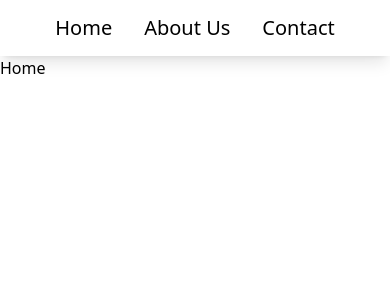
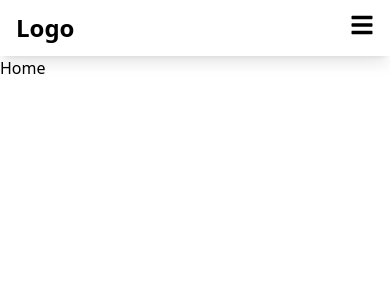
Before and after one commit to Roh17v/Synergy-React.js-Assignment, a React (Vite) app: page / in a window 390 px wide. Shown: the top 300 px of the page. Built offline with nearby package versions, Linux system fonts and the light colour scheme.

Commit message:
feat: Made the navbar responsive for smaller screens

```diff
--- a/package.json
+++ b/package.json
@@ -12,6 +12,7 @@
   "dependencies": {
     "react": "^18.3.1",
     "react-dom": "^18.3.1",
+    "react-icons": "^5.3.0",
     "react-router-dom": "^6.26.1"
   },
   "devDependencies": {
--- a/src/components/Navbar.tsx
+++ b/src/components/Navbar.tsx
@@ -1,22 +1,67 @@
+import { useState } from "react";
+import { FaBars, FaTimes } from "react-icons/fa";
 import { Link } from "react-router-dom";
 
 const Navbar = () => {
+  const [isMenuOpen, setIsMenuOpen] = useState(false);
+  const toggleMenu = () => {
+    setIsMenuOpen(!isMenuOpen);
+  };
   return (
-    <nav className="shadow-lg flex items-center justify-center fixed top-0 left-0 z-50 w-full h-14 md:h-16 bg-white">
-      <ul className="flex gap-8 text-xl py-2 px-4">
-        <Link to={"/"}>
+    <nav className="shadow-lg flex items-center justify-between fixed top-0 left-0 z-50 w-full h-14 md:h-16 bg-white px-4">
+      {/* Logo */}
+      <div className="text-2xl font-bold flex-shrink-0">
+        <Link to="/">Logo</Link>
+      </div>
+
+      {/* Hamburger Menu Icon for small screens */}
+      <div className="md:hidden">
+        <button onClick={toggleMenu}>
+          {isMenuOpen ? (
+            <FaTimes className="text-2xl" />
+          ) : (
+            <FaBars className="text-2xl" />
+          )}
+        </button>
+      </div>
+
+      {/* Links for larger screens */}
+      <ul className="hidden md:flex gap-8 text-xl py-2 flex-grow justify-center">
+        <Link to="/">
           <li>Home</li>
         </Link>
-        <Link to={"/aboutus"}>
+        <Link to="/aboutus">
           <li>About Us</li>
         </Link>
-        <Link to={"/contact"}>
+        <Link to="/contact">
           <li>Contact</li>
         </Link>
       </ul>
+
+      {/* Sliding menu for small screens */}
+      <div
+        className={`fixed top-0 right-0 h-full bg-gray-800 text-white w-64 transition-transform transform ${
+          isMenuOpen ? "translate-x-0" : "translate-x-full"
+        } md:hidden`}
+      >
+        <div className="flex mt-2 mr-2">
+          <button className="ml-auto" onClick={toggleMenu}>
+            <FaTimes className="text-2xl" />
+          </button>
+        </div>
+        <ul className="flex flex-col gap-8 text-xl py-8 px-4">
+          <Link to="/" onClick={toggleMenu}>
+            <li>Home</li>
+          </Link>
+          <Link to="/aboutus" onClick={toggleMenu}>
+            <li>About Us</li>
+          </Link>
+          <Link to="/contact" onClick={toggleMenu}>
+            <li>Contact</li>
+          </Link>
+        </ul>
+      </div>
     </nav>
-
-
   );
 };
 
```
Also changed, not shown: 1 other file (tests, documents, lock files or other folders).
